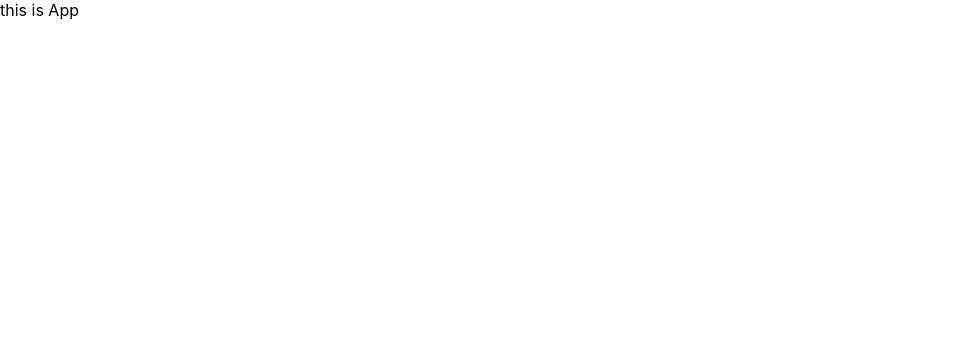
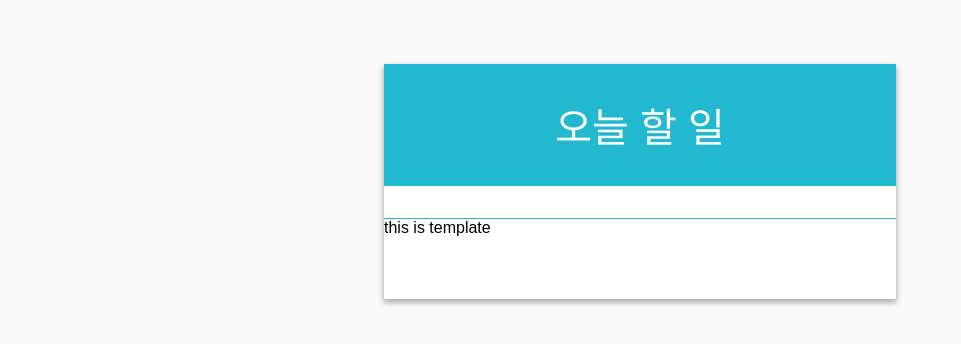
Before and after one commit to dev-dongwon/todoapp-with-react, a React (Create React App) app: page / in a window 1280 px wide. Shown: the top 344 px of the page, without its empty margins (0-961 px from the left). Built offline with nearby package versions, Linux system fonts and the light colour scheme.

Commit message:
Feat : Add todo-list-template
todo-list를 wrapping 할 todo-list-template 생성

```diff
--- a/src/App.js
+++ b/src/App.js
@@ -1,11 +1,12 @@
 import React, { Component } from 'react';
+import TodoListTemplate from './components/TodoListTemplate';
 
 class App extends Component {
   render() {
     return (
-      <div>
-        this is App
-      </div>
+      <TodoListTemplate>
+        this is template
+      </TodoListTemplate>
     );
   }
 }
--- /dev/null
+++ b/src/components/TodoListTemplate.css
@@ -0,0 +1,25 @@
+.todo-list-template {
+  background: white;
+  width: 512px;
+  box-shadow: 0 3px 6px rgba(0,0,0,0.16), 0 3px 6px rgba(0,0,0,0.23); /* 그림자 */
+  margin: 0 auto;
+  margin-top: 4rem;
+}
+
+.title {
+  padding: 2rem;
+  font-size: 2.5rem;
+  text-align: center;
+  font-weight: 100;
+  background: #22b8cf;;
+  color: white;
+}
+
+.form-wrapper {
+  padding: 1rem;
+  border-bottom: 1px solid #22b8cf;
+}
+
+.todos-wrapper {
+  min-height: 5rem;
+}
--- /dev/null
+++ b/src/components/TodoListTemplate.js
@@ -0,0 +1,20 @@
+import React from 'react';
+import './TodoListTemplate.css';
+
+const TodoListTemplate = ({ form, children }) => {
+  return (
+    <main className="todo-list-template">
+      <div className="title">
+        오늘 할 일
+      </div>
+      <section className="form-wrapper">
+        { form }
+      </section>
+      <section className="todos-wrapper">
+        { children }
+      </section>
+    </main>
+  );
+};
+
+export default TodoListTemplate;
--- a/src/index.css
+++ b/src/index.css
@@ -1,10 +1,8 @@
 body {
   margin: 0;
-  font-family: -apple-system, BlinkMacSystemFont, "Segoe UI", "Roboto", "Oxygen",
-    "Ubuntu", "Cantarell", "Fira Sans", "Droid Sans", "Helvetica Neue",
-    sans-serif;
-  -webkit-font-smoothing: antialiased;
-  -moz-osx-font-smoothing: grayscale;
+  padding: 0;
+  font-family: sans-serif;
+  background: #f9f9f9;
 }
 
 code {
```
